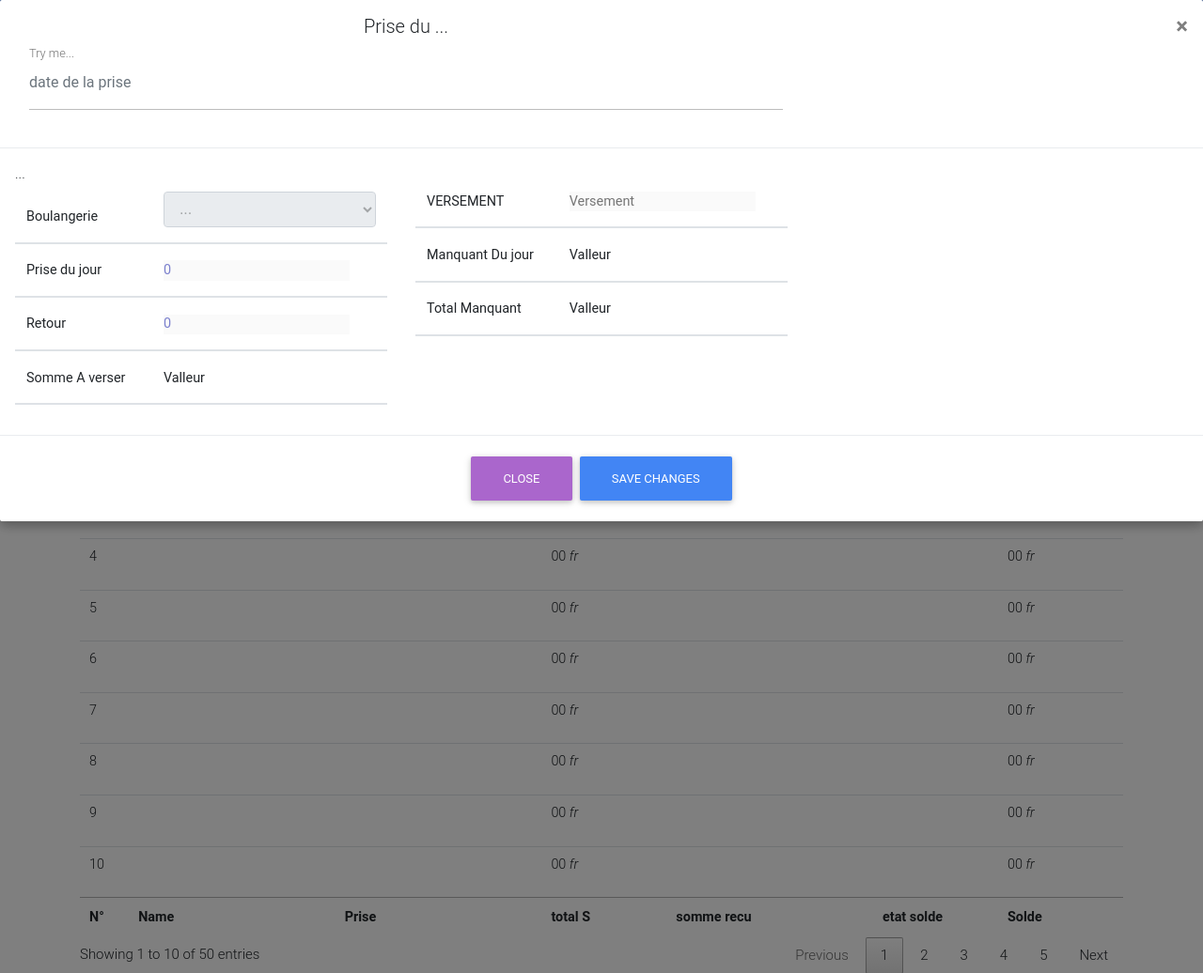
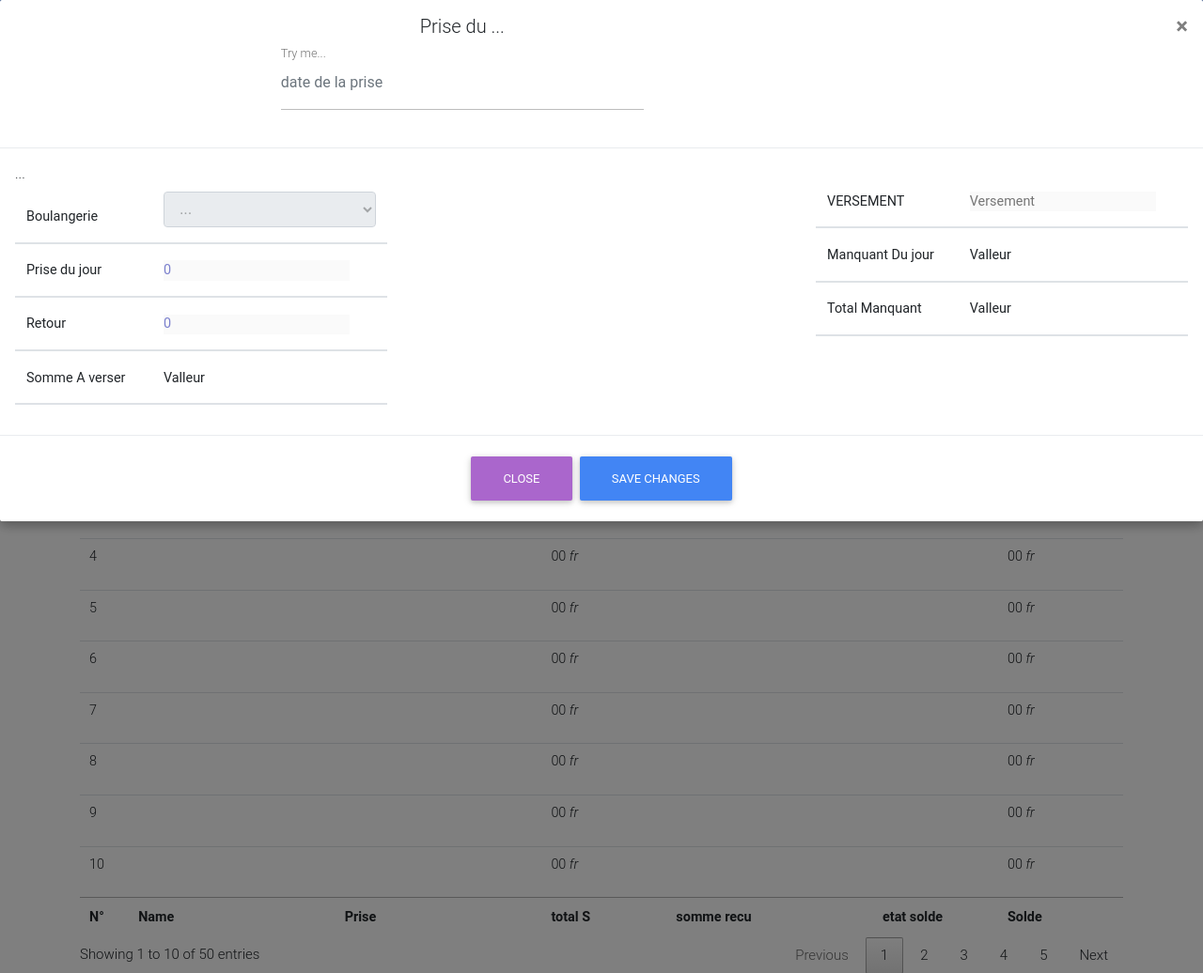
Before and after one commit to pentest225/Livraison, a PHP site: page / in a window 1280 px wide, after a click that opens the changed part. Shown: the top 1036 px of the page at 94% size. Run offline with PHP 8.4, Linux system fonts and the light colour scheme; data that the repository does not hold is empty; some libraries are stand-ins or nearby versions; some web fonts are replaced.

Commit message:
RESOLUTION DU PROBLEM AVEC LES ONCHENGE

```diff
--- a/index.php
+++ b/index.php
@@ -46,10 +46,10 @@
 
 				<div class="modal-content">
 				<div class="modal-header">
-							<div class="col-md-8 date">
+							<div class="col-md-4 date">
 								<h5>Prise du ...</h5>
 								<div class="md-form ">
-								<input placeholder="date de la prise" type="text" id="date-picker-exampleb" class="form-control datepicker dateBoul">
+								<input placeholder="date de la prise" type="text" id="date-picker-exampleb" class="form-control datepicker inputDateBoulangerie">
 								<label for="date-picker-example">Try me...</label>
 								</div>
 							</div>
@@ -98,13 +98,13 @@
 										</thead>
 									</table>
 								</div>
-							<!--<div class="col-md-4 date">
-								<h4>Prise du ...</h4>
+							<div class="col-md-4 ">
+								<!--<h4>Prise du ...</h4>
 								<div class="md-form">
 								<input placeholder="date de la prise" type="text" id="date-picker-exampleb" class="form-control datepicker dateDuJour">
 								<label for="date-picker-example">Try me...</label>
-								</div>
-							</div> -->
+								</div> -->
+							</div>
 						<!-- FIN TABLEAU GAUCHE -->
 							<div class="col-md-4  Tab_right">
 								<table class="table table-striped">
--- a/static/css/style.css
+++ b/static/css/style.css
@@ -15,6 +15,7 @@ body{
 .date{
 	text-align: center;
 	display: inline;
+	margin: 0 auto;
 }
 .date input{
 	color: #1E90FF;
@@ -73,11 +74,9 @@ select{
 .divUl{
 	border-bottom: 1px solid grey;
 }
-.ulVenteDuJour ul{
-}
+
 .ulVenteDuJour li{
 	text-decoration: none;
-	width: 150px;
 	display: inline;
 	border: none;
 	margin-right:-10px;
--- a/static/js/script.js
+++ b/static/js/script.js
@@ -18,14 +18,14 @@ $(function()
     var inputPrise=document.querySelector('#Prise');
     var inputRetour=document.querySelector('#Retour');
     var inputversement=document.querySelector('#Versement');
-    var inputDateBoul=document.querySelector(".dateBoul");
+    var inputDateBoul=document.querySelector(".inputDateBoulangerie");
     var selectBoul=document.querySelector("#selectBoulangerie");
     var inputDateVente=document.querySelector(".dateVente");
     var box_info=document.querySelector(".box_info");
     var box_success =document.querySelector("#box-success");
     var box_warning =document.querySelector("#box-warning");
     var box_danger =document.querySelector("#box-danger");
-    var dateBoul = document.querySelector(".dateBoul").value;
+    var dateBoul = document.querySelector(".inputDateBoulangerie").value;
     var dateVente =document.querySelector(".dateVente").value;
     var arrayTableau=document.getElementById('dtBasicExample').rows;
     var nombreLignesTab=arrayTableau.length;
@@ -68,10 +68,11 @@ $(function()
         if(dateBoul=== ""){
             selectBoul.disabled=true;
         };
-        inputDateBoul.addEventListener("click",function(){
+        inputDateBoul.onchange=function(){
             dateBoul=this.value;
             selectBoul.disabled=false;
-        })
+        }
+
         if((PrixUnitaireBoul===0) || (idBoulagerie === 0)){
             inputPrise.disabled=true;
             inputRetour.disabled=true;
@@ -82,7 +83,7 @@ $(function()
                 allInput[i].disabled=true;
             }
         }
-        inputDateVente.addEventListener("change",function(){
+        inputDateVente.onchange=function(){
             dateVente=this.value;
             //On desactive tous les input
             for(var i = 0 ;i<allInput.length;i++){
@@ -105,7 +106,7 @@ $(function()
                     }
                 }
             })
-        });
+        }
 
 selectBoul.addEventListener("change",function(){
     //si il chage de boulangerie on efface toute les donne qui a precedenment saisie
@@ -463,6 +464,11 @@ selectBoul.addEventListener("change",function(){
     })
 
 // ---------------------------SECTION DES FUNCTION --------------------------------  //
+    function activeSelectBoul(){
+        console.log("Activation du select ");
+        dateBoul=inputDateBoul.value;
+        selectBoul.disabled=false;
+    }
     function verifDate(){
         if (document.querySelector(".dateBoul").value ===""){
             alert("Commencez par saisir la date du jour ");
```
